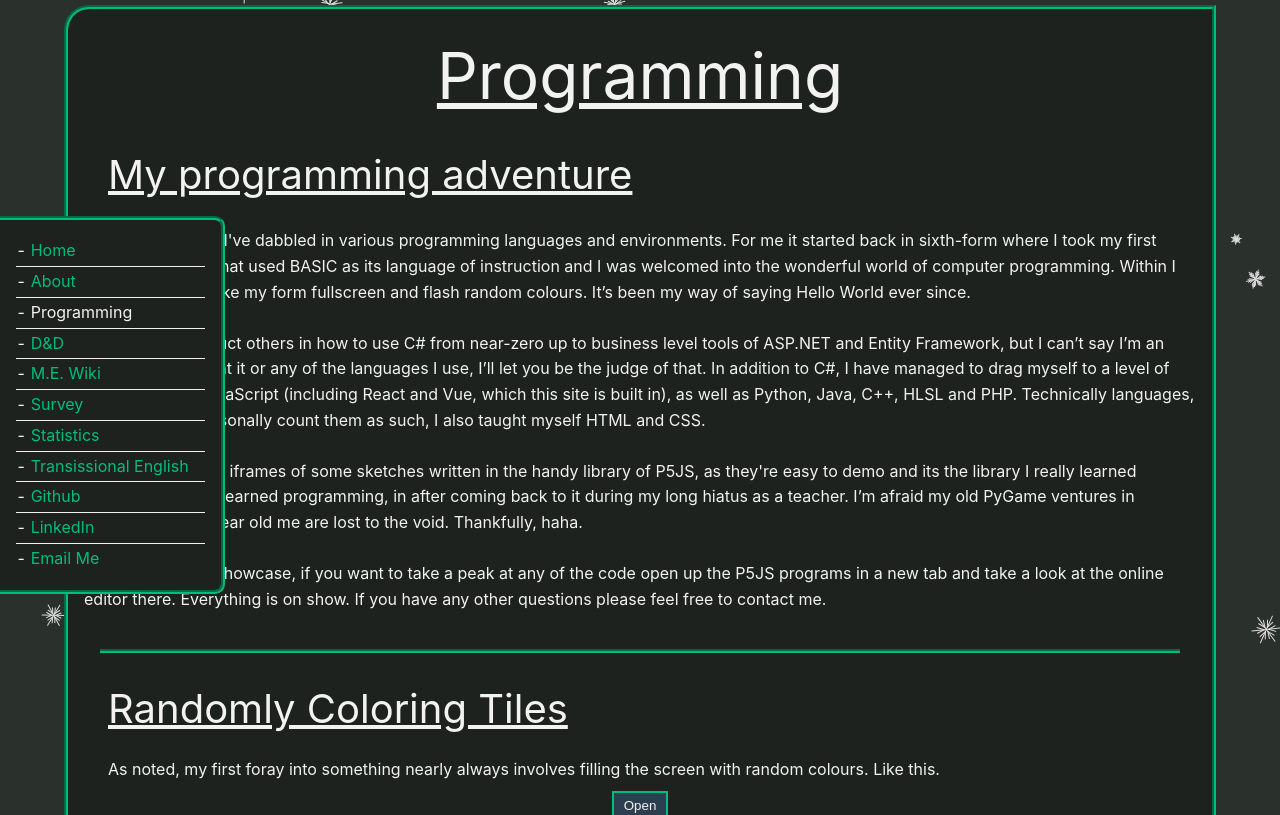
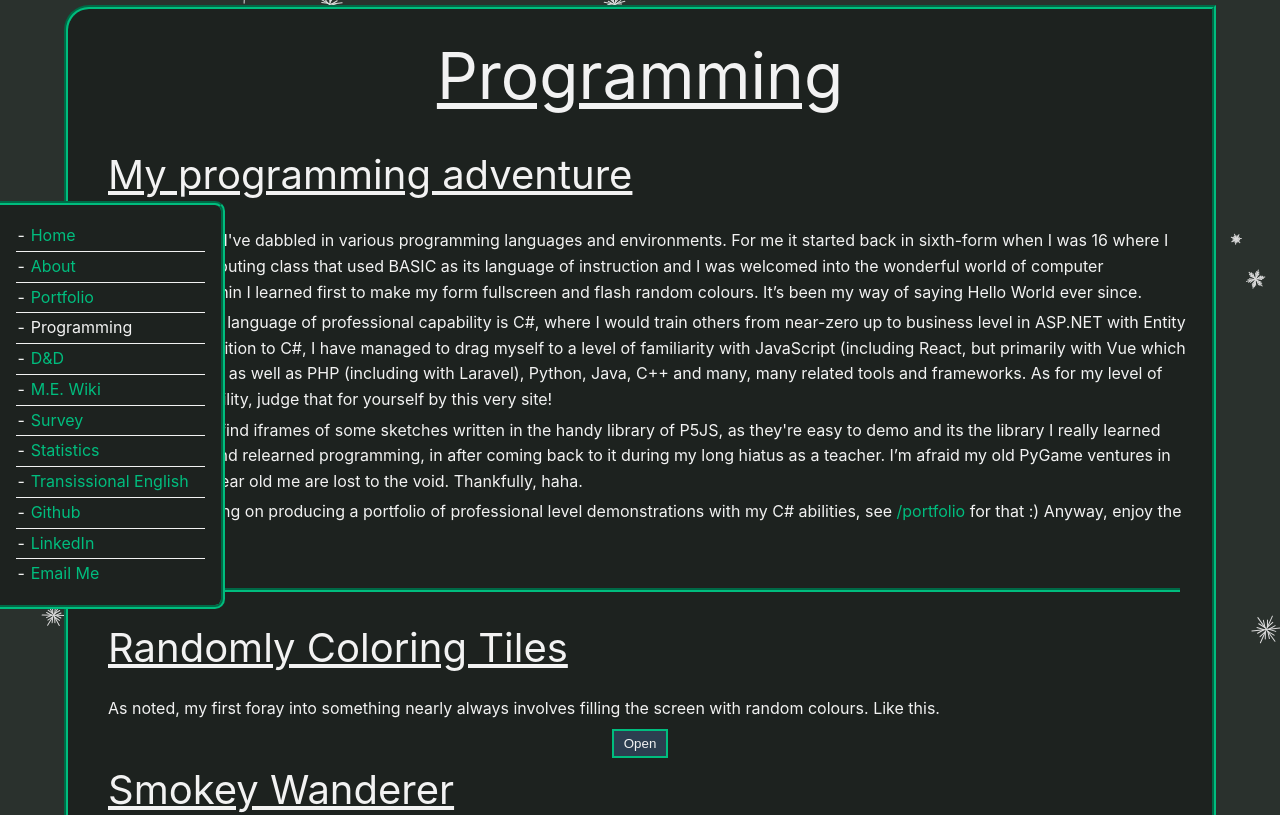
Before and after one commit to Tamillis/Personal_Site_2, a Vue app in the folder personal_site/: page /programming in a window 1280 px wide. Shown: the top 815 px of the page. Built offline with nearby package versions, Linux system fonts and the light colour scheme.

Commit message:
added portfolio page, updated programming, sidebar, created articles folder (need to put other articles in there)

```diff
--- a/personal_site/src/assets/base.css
+++ b/personal_site/src/assets/base.css
@@ -57,6 +57,26 @@ body {
   overflow: auto;
 }
 
+a {
+  text-decoration: none;
+  color: var(--color-highlight);
+  transition: 0.2s;
+}
+
+a:visited {
+  text-decoration: none;
+  color: var(--color-highlight);
+}
+
+a:active {
+  font-style: italic;
+  color: var(--color-highlight);
+}
+
+a:hover {
+  cursor: pointer;
+}
+
 ul, ol {
   padding-left: 1rem;
 }
--- a/personal_site/src/components/Sidebar.vue
+++ b/personal_site/src/components/Sidebar.vue
@@ -8,6 +8,9 @@
                 </li>
                 <li class="nav-item">
                     <RouterLink to="/about">About</RouterLink>
+                </li>
+                <li class="nav-item">
+                    <RouterLink to="/portfolio">Portfolio</RouterLink>
                 </li>
                 <li class="nav-item">
                     <RouterLink to="/programming">Programming</RouterLink>
--- a/personal_site/src/router/index.js
+++ b/personal_site/src/router/index.js
@@ -16,6 +16,11 @@ const router = createRouter({
       // this generates a separate chunk (About.[hash].js) for this route
       // which is lazy-loaded when the route is visited.
       component: () => import('../views/AboutView.vue')
+    },
+    {
+      path: '/portfolio',
+      name: 'portfolio',
+      component: () => import('../views/Portfolio.vue')
     },
     {
       path: '/programming',
--- /dev/null
+++ b/personal_site/src/views/Portfolio.vue
@@ -0,0 +1,28 @@
+<template>
+    <section class="section bg-black-transparent-0p3">
+        <h1 class="main-title">Portfolio</h1>
+
+        <div class="main-text inset">
+            <div id="portfolio"></div>
+        </div>
+    </section>
+</template>
+
+<script setup>
+import { putMdinElement } from '../assets/functionality';
+import { onMounted } from 'vue';
+
+onMounted(() => putMdinElement('src/assets/articles/portfolio.md', 'portfolio'));
+</script>
+
+<style>
+#portfolio h2 {
+    font-size: var(--subtitle-size);
+}
+#portfolio h3 {
+    font-size: var(--subsubtitle-size);
+    text-decoration: underline;
+    margin-top: 1rem;
+    margin-bottom: -0.33rem;
+}
+</style>
--- a/personal_site/src/views/ProgrammingView.vue
+++ b/personal_site/src/views/ProgrammingView.vue
@@ -5,18 +5,27 @@
         <div class="main-text">
             <p>
                 Over the years I've dabbled in various programming languages and environments. For me it started back in
-                sixth-form where I took my first Computing class that used BASIC as its language of instruction
-                and I was welcomed into the wonderful world of computer programming. Within I
-                learned first to make my form fullscreen and flash random colours. It’s been my way of saying Hello World
-                ever since.<br><br>
-                These days I instruct others in how to use C# from near-zero up to business level tools of ASP.NET and Entity Framework, but I can’t say I’m an "industry expert" at it or any of the languages I use, I’ll let you be the judge of that. In addition to C#, I have
-                managed to drag myself to a level of familiarity with JavaScript (including React and Vue, which this site is built in), as well as Python, Java, C++, HLSL and PHP.
-                Technically languages, though I don't personally count them as such, I also taught myself HTML and CSS.<br><br>
-                Below you will find iframes of some sketches written in the handy library of P5JS, as they're easy to demo and its the library I really learned JavaScript, and relearned programming, in after coming back to it during my long hiatus as a teacher. I’m afraid my old PyGame ventures in python2
-                from 16 year old me are lost to the void. Thankfully, haha.<br><br>
-                Anyway, here’s a showcase, if you want to take a peak at any of the code open up the P5JS programs in a
-                new tab and take a look at the online editor there. Everything is on show. If you have any other questions
-                please feel free to contact me.
+                sixth-form when I was 16 where I took my first Computing class that used BASIC as its language of
+                instruction and I was welcomed into the wonderful world of computer programming. Within I learned first to
+                make my form fullscreen and flash random colours. It’s been my way of saying Hello World ever since.
+            </p>
+            <p>
+                These days my language of professional capability is C#, where I would train others from near-zero up to
+                business level in ASP.NET with
+                Entity Framework. In addition to C#, I have managed to drag myself to a level of familiarity with JavaScript
+                (including React, but primarily with Vue which this site
+                is built in), as well as PHP (including with Laravel), Python, Java, C++ and many, many related tools and
+                frameworks.
+                As for my level of HTML and CSS ability, judge that for yourself by this very site!
+            </p>
+            <p>
+                Below you will find iframes of some sketches written in the handy library of P5JS, as they're easy to demo
+                and its the library I really learned JavaScript with, and relearned programming, in after coming back to it
+                during my long hiatus as a teacher. I’m afraid my old PyGame ventures in python2
+                from 16 year old me are lost to the void. Thankfully, haha.</p>
+            <p>
+                I am also working on producing a portfolio of professional level demonstrations with my C# abilities, see <a
+                    href="/portfolio">/portfolio</a> for that :) Anyway, enjoy the sketches!
             </p>
         </div>
 
@@ -24,8 +33,7 @@
 
         <h2 class="subtitle">Randomly Coloring Tiles</h2>
         <p class="main-text">As noted, my first foray into something nearly always involves filling the screen with
-            random
-            colours. Like this.</p>
+            random colours. Like this.</p>
 
         <button type="button" class="btn centre" id="randomly-coloring-tiles-btn"
             @click="toggleIframe('randomly-coloring-tiles', 'https://preview.p5js.org/Tamillis/embed/Os9tzE3r-')">Open</button>
@@ -33,18 +41,16 @@
 
         <h2 class="subtitle">Smokey Wanderer</h2>
         <p class="main-text">This was another of the first forays into JavaScript, this time primarily to familiarise
-            myself
-            with array functions and make something pretty. Click to pause.</p>
+            myself with array functions and make something pretty. Click to pause.</p>
         <button type="button" class="btn centre" id="smokey-wanderer-btn"
             @click="toggleIframe('smokey-wanderer', 'https://preview.p5js.org/Tamillis/embed/EJ8E8twVF')">Open</button>
         <div class="wrap" id="smokey-wanderer"></div>
 
         <h2 class="subtitle">Boids</h2>
         <p class="main-text">Following along with Daniel Schiffman's videos I decided to implement the flocking
-            algorithm,
-            setting this up. It also makes use of DOM elements generated from inside the script that dynamically effect
-            the
-            simulation. Also they flee the mouse, which I thought was cute.</p>
+            algorithm, setting this up. It also makes use of DOM elements generated from inside the script that dynamically
+            effect
+            the simulation. Also they flee the mouse, which I thought was cute.</p>
         <button type="button" class="btn centre" id="boids-btn"
             @click="toggleIframe('boids', 'https://preview.p5js.org/Tamillis/embed/_zCa9LADT')">Open</button>
         <div class="wrap" id="boids"></div>
@@ -55,7 +61,9 @@
             of zero player simulator of agents on a tiled world. For now, I busied myself with this generator that
             randomly
             creates continents using voronoi cells with a randomised distance function. Left and right arrow keys allow
-            scrolling, to show that it is left-right wrappable. Click to generate a new set.</p>
+            scrolling, to show that it is left-right wrappable. Click to generate a new set. Update: this content is now
+            part of the much larger project I'm currently calling 4x44, find <a
+                href="https://github.com/Tamillis/4x44">here!</a></p>
         <button type="button" class="btn centre" id="continent-generator-btn"
             @click="toggleIframe('continent-generator', 'https://preview.p5js.org/Tamillis/embed/6j5IixBqc')">Open</button>
         <div class="wrap" id="continent-generator"></div>
@@ -82,12 +90,14 @@
         <div class="wrap" id="no-overlap"></div>
 
         <h2 class="subtitle">Growth by random particles</h2>
-        <p class="main-text">This sketch was an idle moment where I wanted to explore an algorithm idea I had, to see what structures it would organically form.
-            It starts with a single fixed particle at the bottom of the screen, and any particle that touches it "sticks", itself becoming collidable. These interesting branches form quite naturally.
+        <p class="main-text">This sketch was an idle moment where I wanted to explore an algorithm idea I had, to see what
+            structures it would organically form.
+            It starts with a single fixed particle at the bottom of the screen, and any particle that touches it "sticks",
+            itself becoming collidable. These interesting branches form quite naturally.
         </p>
         <button type="button" class="btn centre" id="random-growth-btn"
             @click="toggleIframe('random-growth', 'https://preview.p5js.org/Tamillis/embed/qwEB2PNNO')">Open</button>
-        <div class="wrap" id="random-growth" ></div>
+        <div class="wrap" id="random-growth"></div>
     </section>
 </template>
 
@@ -138,6 +148,4 @@ function destroyIframe(divId) {
 }
 </script>
 
-<style lang="css" scoped>
-
-</style>
+<style lang="css" scoped></style>
```
Also changed, not shown: personal_site/src/assets/articles/portfolio.md (added, +26 -0 lines), 1 other file (tests, documents, lock files or other folders).
